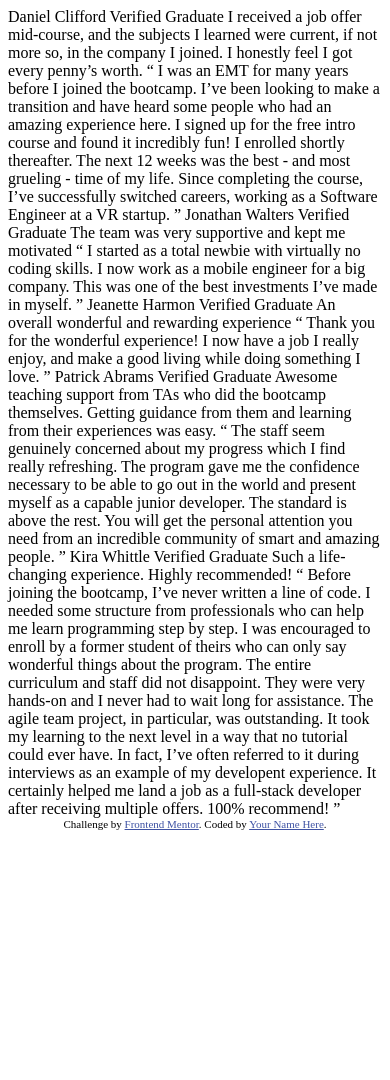
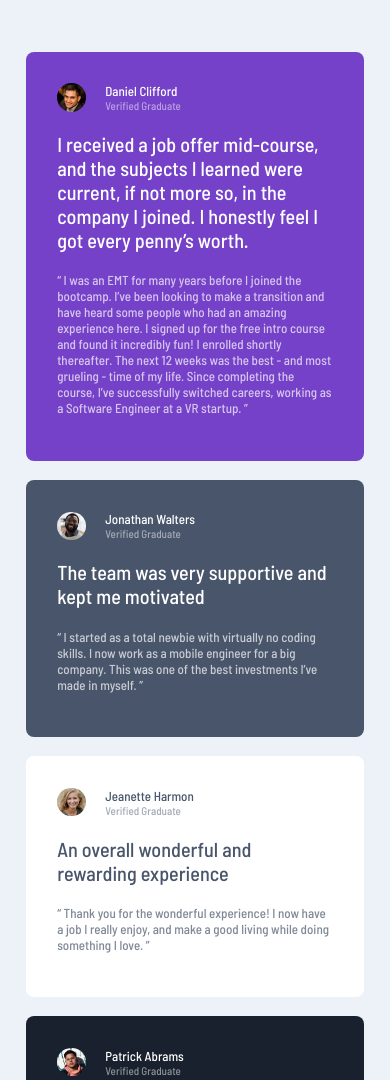
Before and after one commit to Donitron/testemonials-grid, a plain HTML site: page index.html in a window 390 px wide. Shown: the top 1080 px of the page. Before the commit the page ends 844 px from the top, so only its background shows below. Drawn offline with Linux system fonts and the light colour scheme.

Commit message:
Finished mobile layout

```diff
--- a/index.html
+++ b/index.html
@@ -5,60 +5,111 @@
   <meta name="viewport" content="width=device-width, initial-scale=1.0"> <!-- displays site properly based on user's device -->
 
   <link rel="icon" type="image/png" sizes="32x32" href="./images/favicon-32x32.png">
+  <link rel="stylesheet" href="./styles.css">
 
   <title>Frontend Mentor | [Challenge Name Here]</title>
-
-  <!-- Feel free to remove these styles or customise in your own stylesheet 👍 -->
-  <style>
-    .attribution { font-size: 11px; text-align: center; }
-    .attribution a { color: hsl(228, 45%, 44%); }
-  </style>
 </head>
 <body>
-  Daniel Clifford
-  Verified Graduate
+  <main>
+    <div class="cards">
 
+      <div class="testimonial one">
+        <div class="user">
+          <div class="profile-picture">
+            <img src="./images/image-daniel.jpg" alt="profile picture of daniel clifford">
+          </div>
+          <div class="name-wrapper">
+            <div class="name">Daniel Clifford</div>
+            <div class="title">Verified Graduate</div>
+          </div>
+        </div>
+        <p class="highlight">
           I received a job offer mid-course, and the subjects I learned were current, if not more so,
           in the company I joined. I honestly feel I got every penny’s worth.
-
+        </p>
+        <p class="body">
           “ I was an EMT for many years before I joined the bootcamp. I’ve been looking to make a
           transition and have heard some people who had an amazing experience here. I signed up
           for the free intro course and found it incredibly fun! I enrolled shortly thereafter.
           The next 12 weeks was the best - and most grueling - time of my life. Since completing
           the course, I’ve successfully switched careers, working as a Software Engineer at a VR startup. ”
+        </p>
+      </div>
 
-  Jonathan Walters
-  Verified Graduate
-
+      <div class="testimonial two">
+        <div class="user">
+          <div class="profile-picture">
+            <img src="./images/image-jonathan.jpg" alt="profile picture of jonathan walters">
+          </div>
+          <div class="name-wrapper">
+            <div class="name">Jonathan Walters</div>
+            <div class="title">Verified Graduate</div>
+          </div>
+        </div>
+        <p class="highlight">
           The team was very supportive and kept me motivated
-
+        </p>
+        <p class="body">
           “ I started as a total newbie with virtually no coding skills. I now work as a mobile engineer
           for a big company. This was one of the best investments I’ve made in myself. ”
+        </p>
+      </div>
 
-  Jeanette Harmon
-  Verified Graduate
-
+      <div class="testimonial three">
+        <div class="user">
+          <div class="profile-picture">
+            <img src="./images/image-jeanette.jpg" alt="profile picture of jeanette harmon">
+          </div>
+          <div class="name-wrapper">
+            <div class="name">Jeanette Harmon</div>
+            <div class="title">Verified Graduate</div>
+          </div>
+        </div>
+        <p class="highlight">
           An overall wonderful and rewarding experience
-
+        </p>
+        <p class="body">
           “ Thank you for the wonderful experience! I now have a job I really enjoy, and make a good living
           while doing something I love. ”
+        </p>
+      </div>
 
-  Patrick Abrams
-  Verified Graduate
-
+      <div class="testimonial four">
+        <div class="user">
+          <div class="profile-picture">
+            <img src="./images/image-patrick.jpg" alt="profile picture of patrick abrams">
+          </div>
+          <div class="name-wrapper">
+            <div class="name">Patrick Abrams</div>
+            <div class="title">Verified Graduate</div>
+          </div>
+        </div>
+        <p class="highlight">
           Awesome teaching support from TAs who did the bootcamp themselves. Getting guidance from them and
           learning from their experiences was easy.
-
+        </p>
+        <p class="body">
           “ The staff seem genuinely concerned about my progress which I find really refreshing. The program
           gave me the confidence necessary to be able to go out in the world and present myself as a capable
           junior developer. The standard is above the rest. You will get the personal attention you need from
           an incredible community of smart and amazing people. ”
+        </p>
+      </div>
 
-  Kira Whittle
-  Verified Graduate
-
+      <div class="testimonial five">
+        <div class="user">
+          <div class="profile-picture">
+            <img src="./images/image-kira.jpg" alt="profile picture of kira whittle">
+          </div>
+          <div class="name-wrapper">
+            <div class="name">Kira Whittle</div>
+            <div class="title">Verified Graduate</div>
+          </div>
+        </div>
+        <p class="highlight">
           Such a life-changing experience. Highly recommended!
-
+        </p>
+        <p class="body">
           “ Before joining the bootcamp, I’ve never written a line of code. I needed some structure from
           professionals who can help me learn programming step by step. I was encouraged to enroll by a former
           student of theirs who can only say wonderful things about the program. The entire curriculum and staff
@@ -67,10 +118,10 @@
           could ever have. In fact, I’ve often referred to it during interviews as an example of my developent
           experience. It certainly helped me land a job as a full-stack developer after receiving multiple offers.
           100% recommend! ”
+        </p>
+      </div>
 
-  <div class="attribution">
-    Challenge by <a href="https://www.frontendmentor.io?ref=challenge" target="_blank">Frontend Mentor</a>.
-    Coded by <a href="#">Your Name Here</a>.
     </div>
+  </main>
 </body>
 </html>
--- /dev/null
+++ b/styles.css
@@ -0,0 +1,89 @@
+@import url('https://fonts.googleapis.com/css2?family=Barlow+Semi+Condensed:wght@500;600&display=swap');
+
+* {
+  box-sizing: border-box;
+}
+
+html {
+  font-size: 13px;
+}
+
+body {
+  font-family: Barlow Semi Condensed;
+  color: hsl(0, 0%, 100%);
+  background-color: hsl(210, 46%, 95%);
+  margin: 0;
+}
+
+main {
+  margin: 4rem 2rem;
+}
+
+.cards {
+  display: grid;
+  gap: 1.5rem;
+}
+
+.testimonial {
+  border-radius: 8px;
+  padding: 2.4rem;
+}
+
+.testimonial.one {
+  background-color: hsl(263, 55%, 52%);
+}
+
+.testimonial.two {
+  background-color: hsl(217, 19%, 35%);
+}
+
+.testimonial.three, .testimonial.five {
+  background-color: hsl(0, 0%, 100%);
+  color: hsl(217, 19%, 35%);
+}
+
+.testimonial.four {
+  background-color:  hsl(219, 29%, 14%);
+}
+
+.user {
+  display: flex;
+  gap: 1.5rem;
+  align-items: center;
+}
+
+.profile-picture {
+  border-radius: 100%;
+  overflow: hidden;
+  width: 2.2rem;
+  height: 2.2rem;
+}
+
+.profile-picture img {
+  width: 100%;
+  height: 100%;
+  object-fit: cover;
+}
+
+.name-wrapper .title {
+  font-size: 0.85rem;
+  color: hsl(0, 0%, 100%, 0.5);
+}
+
+.highlight {
+  font-size: 1.55rem;
+}
+
+.body {
+  color: hsl(0, 0%, 100%, 0.7);
+}
+
+.testimonial.three .title,
+.testimonial.five .title {
+  color: hsl(217, 19%, 35%, 0.5);
+}
+
+.testimonial.three .body,
+.testimonial.five .body {
+  color: hsl(217, 19%, 35%, 0.7);
+}
```
Lines whose indentation alone changed are shown as unchanged.
